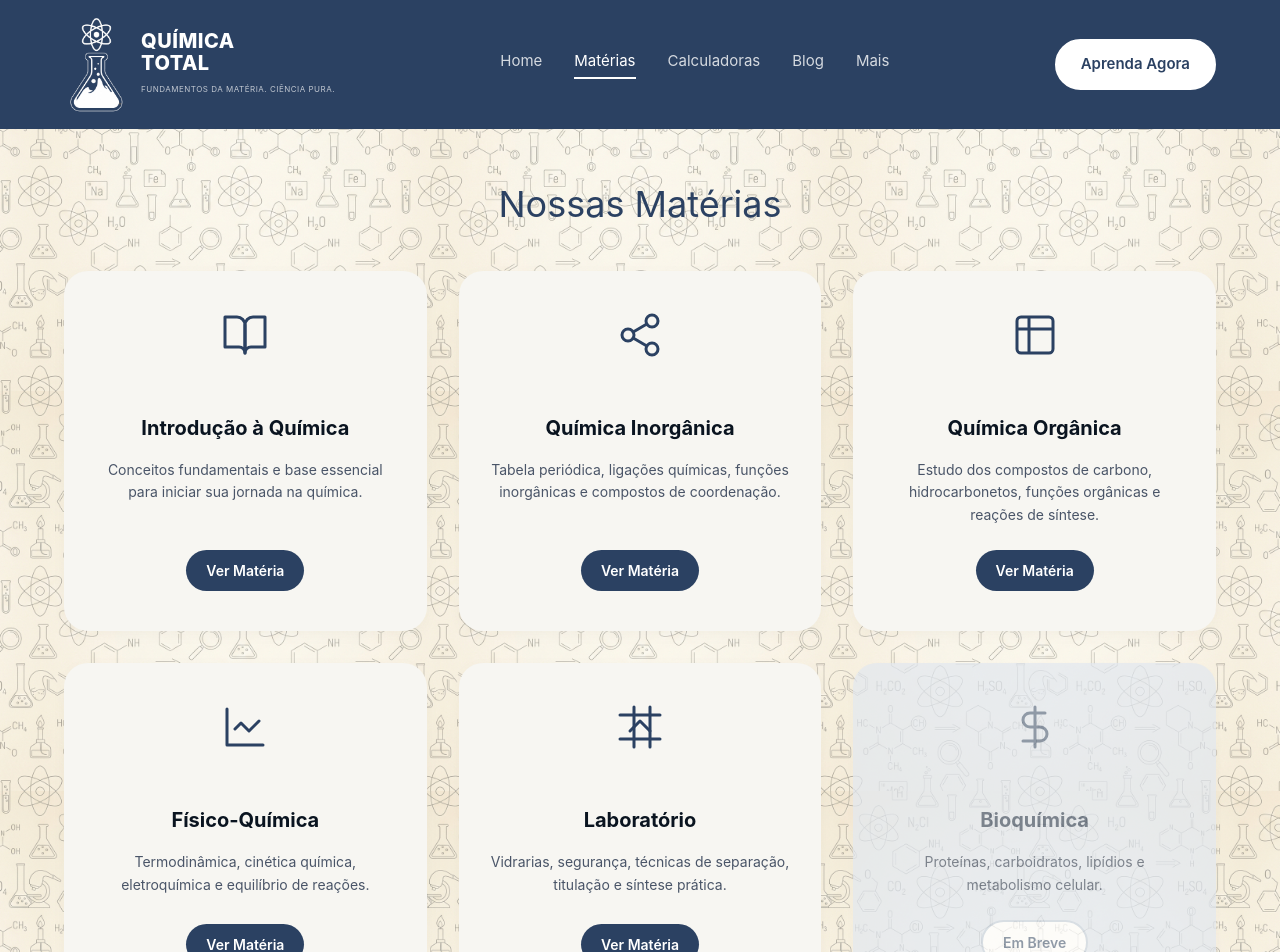
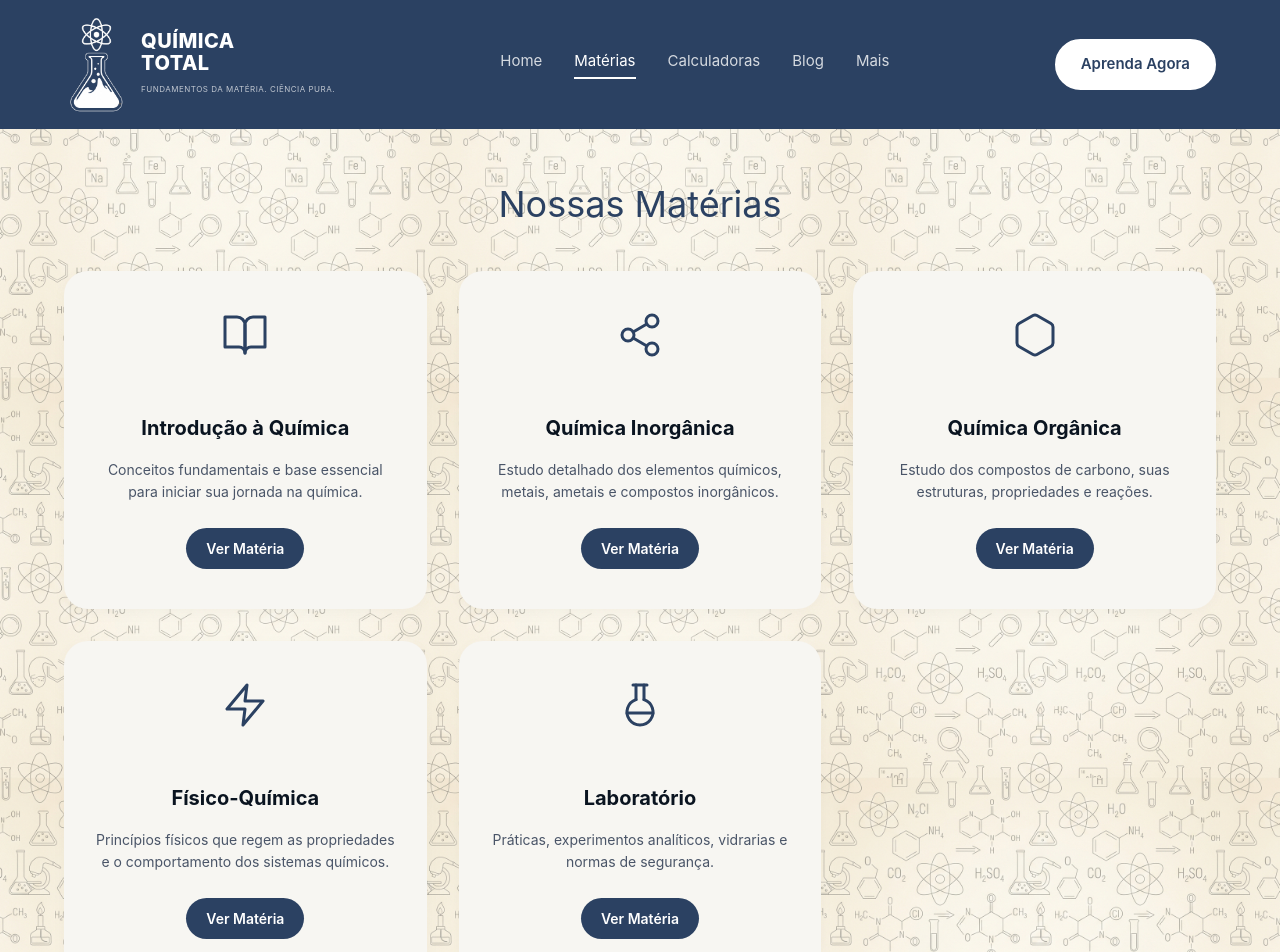
Before and after one commit to rcorreas/quimica-total, a Next.js app: page /quimica-total/materias in a window 1280 px wide. Shown: the top 952 px of the page. Built offline with nearby package versions, Linux system fonts and the light colour scheme.

Commit message:
Restore legacy icons to materias page

```diff
--- a/src/app/materias/page.tsx
+++ b/src/app/materias/page.tsx
@@ -30,58 +30,45 @@ export default function Materias() {
                         </svg>
                     </div>
                     <h3>Química Inorgânica</h3>
-                    <p>Tabela periódica, ligações químicas, funções inorgânicas e compostos de coordenação.</p>
+                    <p>Estudo detalhado dos elementos químicos, metais, ametais e compostos inorgânicos.</p>
                     <Link href="/materias/quimica-inorganica" className="btn btn-primary btn-sm">Ver Matéria</Link>
                 </div>
 
                 <div className="card">
                     <div className="icon">
                         <svg width="48" height="48" viewBox="0 0 24 24" fill="none" stroke="currentColor" strokeWidth="1.5" strokeLinecap="round" strokeLinejoin="round">
-                            <path d="M9 3H5a2 2 0 0 0-2 2v4m6-6h10a2 2 0 0 1 2 2v4M9 3v18m0 0h10a2 2 0 0 0 2-2V9M9 21H5a2 2 0 0 1-2-2V9m0 0h18" />
+                            <path d="M21 16V8a2 2 0 0 0-1-1.73l-7-4a2 2 0 0 0-2 0l-7 4A2 2 0 0 0 3 8v8a2 2 0 0 0 1 1.73l7 4a2 2 0 0 0 2 0l7-4A2 2 0 0 0 21 16z"></path>
                         </svg>
                     </div>
                     <h3>Química Orgânica</h3>
-                    <p>Estudo dos compostos de carbono, hidrocarbonetos, funções orgânicas e reações de síntese.</p>
+                    <p>Estudo dos compostos de carbono, suas estruturas, propriedades e reações.</p>
                     <Link href="/materias/quimica-organica" className="btn btn-primary btn-sm">Ver Matéria</Link>
                 </div>
 
                 <div className="card">
                     <div className="icon">
                         <svg width="48" height="48" viewBox="0 0 24 24" fill="none" stroke="currentColor" strokeWidth="1.5" strokeLinecap="round" strokeLinejoin="round">
-                            <path d="M3 3v18h18" />
-                            <path d="m19 9-5 5-4-4-3 3" />
+                            <polygon points="13 2 3 14 12 14 11 22 21 10 12 10 13 2"></polygon>
                         </svg>
                     </div>
                     <h3>Físico-Química</h3>
-                    <p>Termodinâmica, cinética química, eletroquímica e equilíbrio de reações.</p>
+                    <p>Princípios físicos que regem as propriedades e o comportamento dos sistemas químicos.</p>
                     <Link href="/materias/fisico-quimica" className="btn btn-primary btn-sm">Ver Matéria</Link>
                 </div>
 
                 <div className="card">
                     <div className="icon">
                         <svg width="48" height="48" viewBox="0 0 24 24" fill="none" stroke="currentColor" strokeWidth="1.5" strokeLinecap="round" strokeLinejoin="round">
-                            <path d="M9 2v20"></path>
-                            <path d="M17 2v20"></path>
-                            <path d="M22 6H2"></path>
-                            <path d="M22 18H2"></path>
-                            <path d="m7 14 5-5 5 5"></path>
+                            <path d="M10 2v7.31"></path>
+                            <path d="M14 9.3V1.99"></path>
+                            <path d="M8.5 2h7"></path>
+                            <path d="M14 9.3a6.5 6.5 0 1 1-4 0"></path>
+                            <path d="M5.52 16h12.96"></path>
                         </svg>
                     </div>
                     <h3>Laboratório</h3>
-                    <p>Vidrarias, segurança, técnicas de separação, titulação e síntese prática.</p>
+                    <p>Práticas, experimentos analíticos, vidrarias e normas de segurança.</p>
                     <Link href="/materias/laboratorio" className="btn btn-primary btn-sm">Ver Matéria</Link>
-                </div>
-
-                <div className="card" style={{ opacity: 0.7, backgroundColor: '#e2e8f0' }}>
-                    <div className="icon" style={{ color: '#64748b' }}>
-                        <svg width="48" height="48" viewBox="0 0 24 24" fill="none" stroke="currentColor" strokeWidth="1.5" strokeLinecap="round" strokeLinejoin="round">
-                            <path d="M12 2v20"></path>
-                            <path d="M17 5H9.5a3.5 3.5 0 0 0 0 7h5a3.5 3.5 0 0 1 0 7H6"></path>
-                        </svg>
-                    </div>
-                    <h3 style={{ color: '#475569' }}>Bioquímica</h3>
-                    <p>Proteínas, carboidratos, lipídios e metabolismo celular.</p>
-                    <span className="btn btn-outline btn-sm" style={{ borderColor: '#cbd5e1', color: '#64748b', cursor: 'not-allowed' }}>Em Breve</span>
                 </div>
             </section>
         </div>
```
